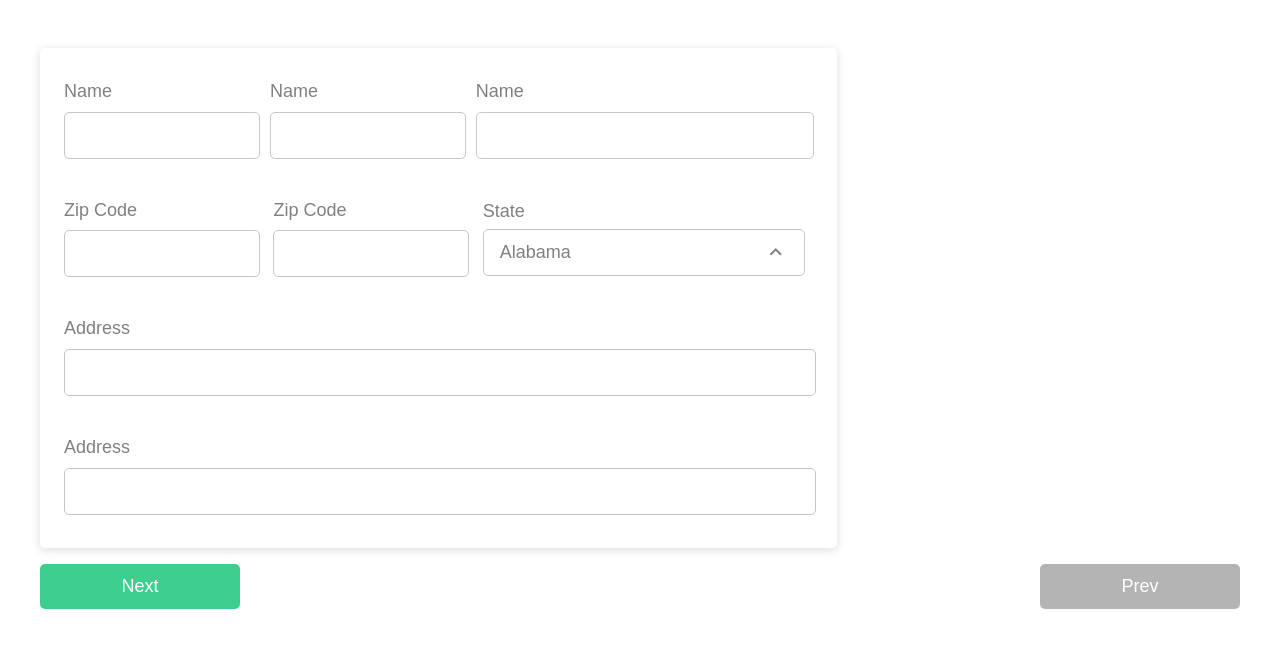
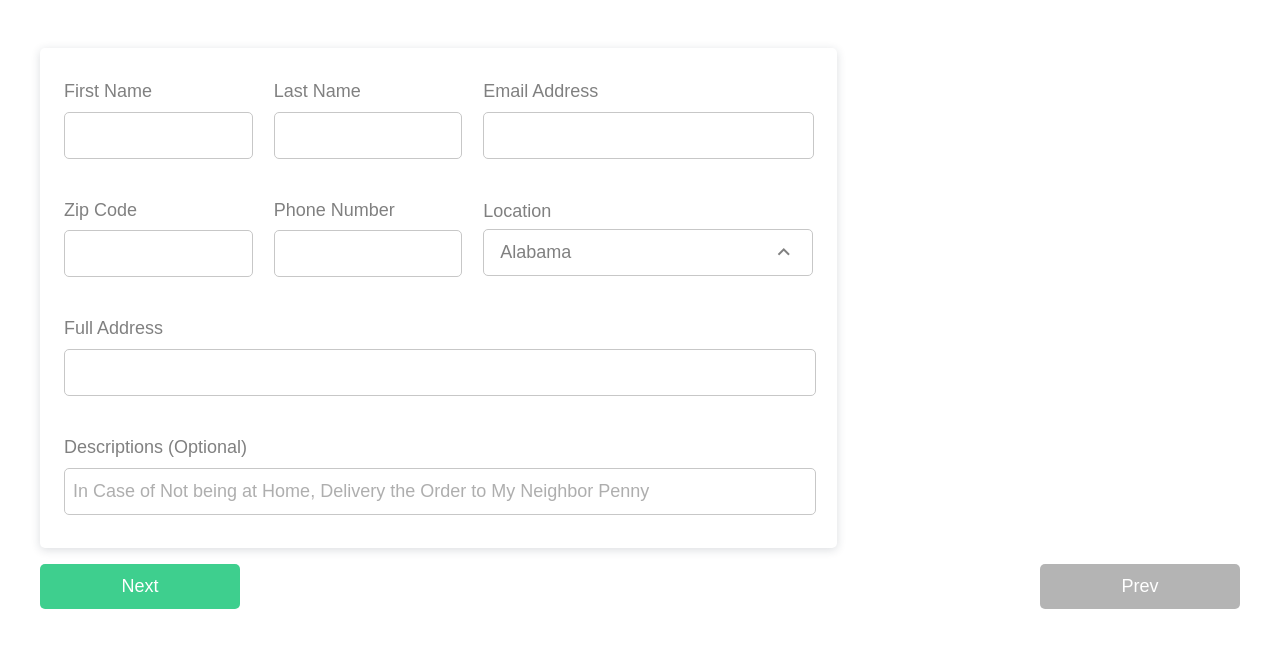
Before and after one commit to ariannargesi/StickerShop, a React (Create React App) app: page /checkout in a window 1280 px wide. Shown: the top 648 px of the page. Built offline with nearby package versions, Linux system fonts and the light colour scheme.

Commit message:
change the wrapper width

```diff
--- a/src/layouts/Checkout/ShippingInfo/index.js
+++ b/src/layouts/Checkout/ShippingInfo/index.js
@@ -8,35 +8,35 @@ const ShippingInfo = () => {
         <div className="shipping-info">
             <div className="order-info">
                 <div className="order-info-column">
-                    <div style={{width: "25%"}}>
-                        <Input name={"Name"}/>
+                    <div style={{width: "24%"}}>
+                        <Input name={"First Name"} />
                     </div>
-                    <div style={{width: "25%"}}>
-                        <Input name={"Name"}/>
+                    <div style={{width: "24%"}}>
+                        <Input name={"Last Name"}/>
                     </div>
-                    <div style={{width: "45%"}}>
-                        <Input name={"Name"}/>
+                    <div style={{width: "44%"}}>
+                        <Input name={"Email Address"}/>
                     </div>
                 </div>
                 <div className="order-info-column">
-                    <div style={{width: "25%"}}>
+                    <div style={{width: "24%"}}>
                         <Input type={"text"} name={"Zip Code"}/>
                     </div>
-                    <div style={{width: "25%"}}>
-                        <Input type={"text"} name={"Zip Code"}/>
+                    <div style={{width: "24%"}}>
+                        <Input type={"text"} name={"Phone Number"}/>
                     </div>
-                    <div style={{width: "43%", marginRight: "8px"}}>
-                        <Dropdown items={statesList}  title={"State"} current={statesList[0]} />
+                    <div style={{width: "44%", marginRight: "0px"}}>
+                        <Dropdown items={statesList}  title={"Location"} current={statesList[0]} />
                     </div>
                 </div>
                 <div className="order-info-column">
                     <div className={"full-width"}>
-                        <Input type={"text"} name={"Address"} />
+                        <Input type={"text"} name={"Full Address"} />
                     </div>
                 </div>
                 <div className="order-info-column">
                     <div className={"full-width"}>
-                        <Input type={"text"} name={"Address"} />
+                        <Input type={"text"} name={"Descriptions (Optional)"} placeholder={"In Case of Not being at Home, Delivery the Order to My Neighbor Penny"} />
                     </div>
                 </div>
             </div>
```
